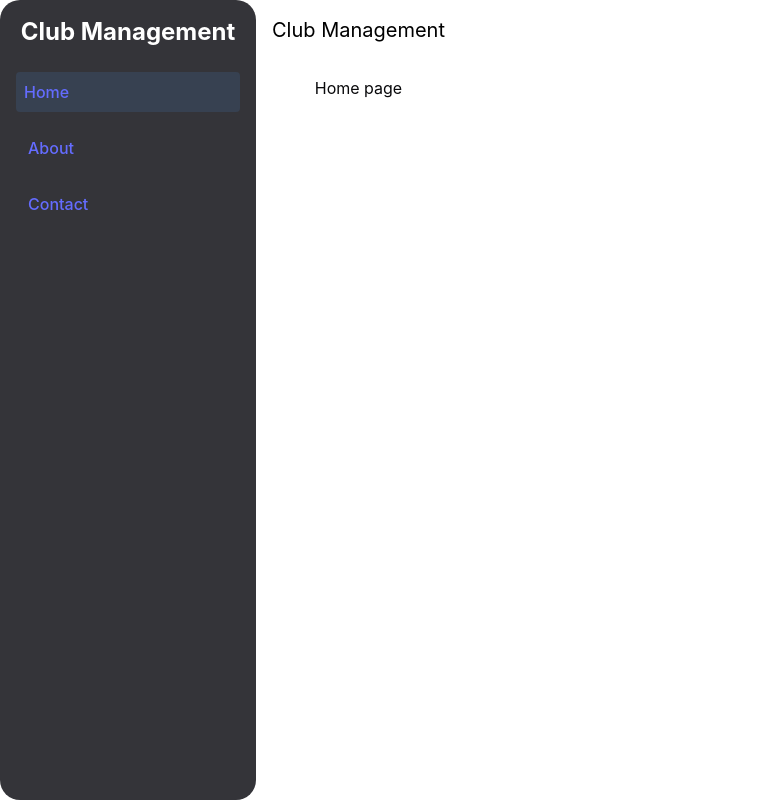
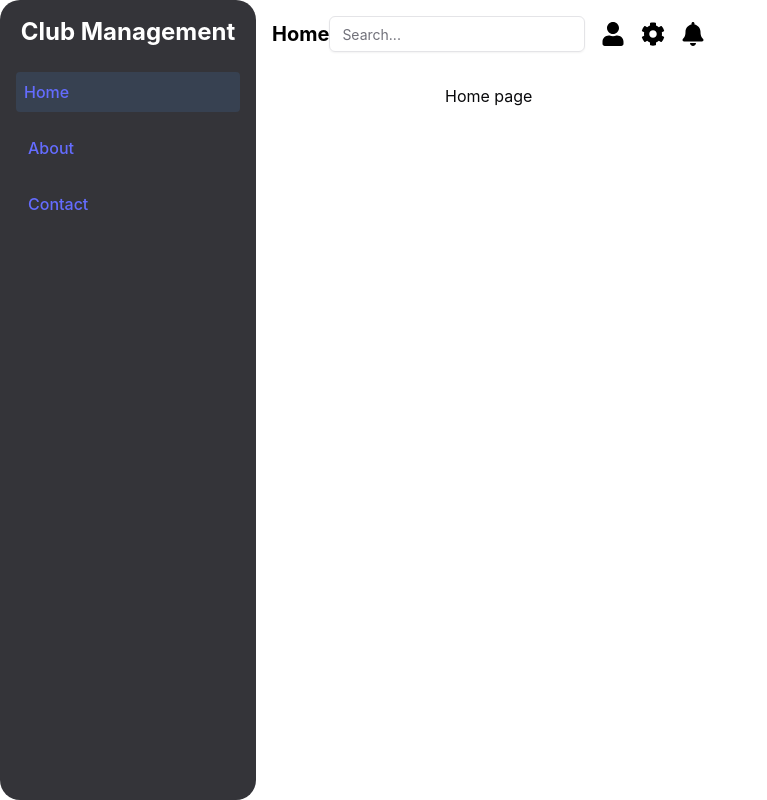
Before and after one commit to swathysukumaran/HRMC, a React (Vite) app in the folder front-end/: page / in a window 1280 px wide. Shown: the whole page, without its empty margins (0-767 px from the left). Built offline with nearby package versions, Linux system fonts and the light colour scheme.

Commit message:
Add topbar items

```diff
--- a/front-end/package.json
+++ b/front-end/package.json
@@ -16,6 +16,7 @@
     "lucide-react": "^0.468.0",
     "react": "^18.3.1",
     "react-dom": "^18.3.1",
+    "react-icons": "^5.4.0",
     "react-router-dom": "^7.0.2",
     "tailwind-merge": "^2.5.5",
     "tailwindcss-animate": "^1.0.7"
--- a/front-end/src/app-components/shared/TopBar.tsx
+++ b/front-end/src/app-components/shared/TopBar.tsx
@@ -1,7 +1,40 @@
+import React from "react";
+import { useLocation } from "react-router-dom";
+import { Input } from "@/components/ui/input";
+import { FaUser, FaCog, FaBell } from "react-icons/fa";
+
 const TopBar = () => {
+  const location = useLocation();
+  const currentPath = location.pathname;
+
+  const getCurrentNavItem = () => {
+    switch (currentPath) {
+      case "/":
+        return "Home";
+      case "/about":
+        return "About";
+      case "/contact":
+        return "Contact";
+      default:
+        return "";
+    }
+  };
+
   return (
-    <header className="bg-transparent text-black p-4 w-full">
-      <h1 className="text-xl">Club Management</h1>
+    <header className="bg-transparent text-black p-4 w-full flex items-center justify-between">
+      <h1 className="text-xl font-bold">{getCurrentNavItem()}</h1>
+      <div className="flex items-center space-x-4 ml-auto">
+        <Input type="text" placeholder="Search..." className="w-64" />
+        <a href="/profile" className="text-black">
+          <FaUser className="w-6 h-6" />
+        </a>
+        <a href="/settings" className="text-black">
+          <FaCog className="w-6 h-6" />
+        </a>
+        <a href="/notifications" className="text-black">
+          <FaBell className="w-6 h-6" />
+        </a>
+      </div>
     </header>
   );
 };
--- /dev/null
+++ b/front-end/src/components/ui/input.tsx
@@ -0,0 +1,22 @@
+import * as React from "react"
+
+import { cn } from "@/lib/utils"
+
+const Input = React.forwardRef<HTMLInputElement, React.ComponentProps<"input">>(
+  ({ className, type, ...props }, ref) => {
+    return (
+      <input
+        type={type}
+        className={cn(
+          "flex h-9 w-full rounded-md border border-input bg-transparent px-3 py-1 text-base shadow-sm transition-colors file:border-0 file:bg-transparent file:text-sm file:font-medium file:text-foreground placeholder:text-muted-foreground focus-visible:outline-none focus-visible:ring-1 focus-visible:ring-ring disabled:cursor-not-allowed disabled:opacity-50 md:text-sm",
+          className
+        )}
+        ref={ref}
+        {...props}
+      />
+    )
+  }
+)
+Input.displayName = "Input"
+
+export { Input }
```
Also changed, not shown: 1 other file (tests, documents, lock files or other folders).
